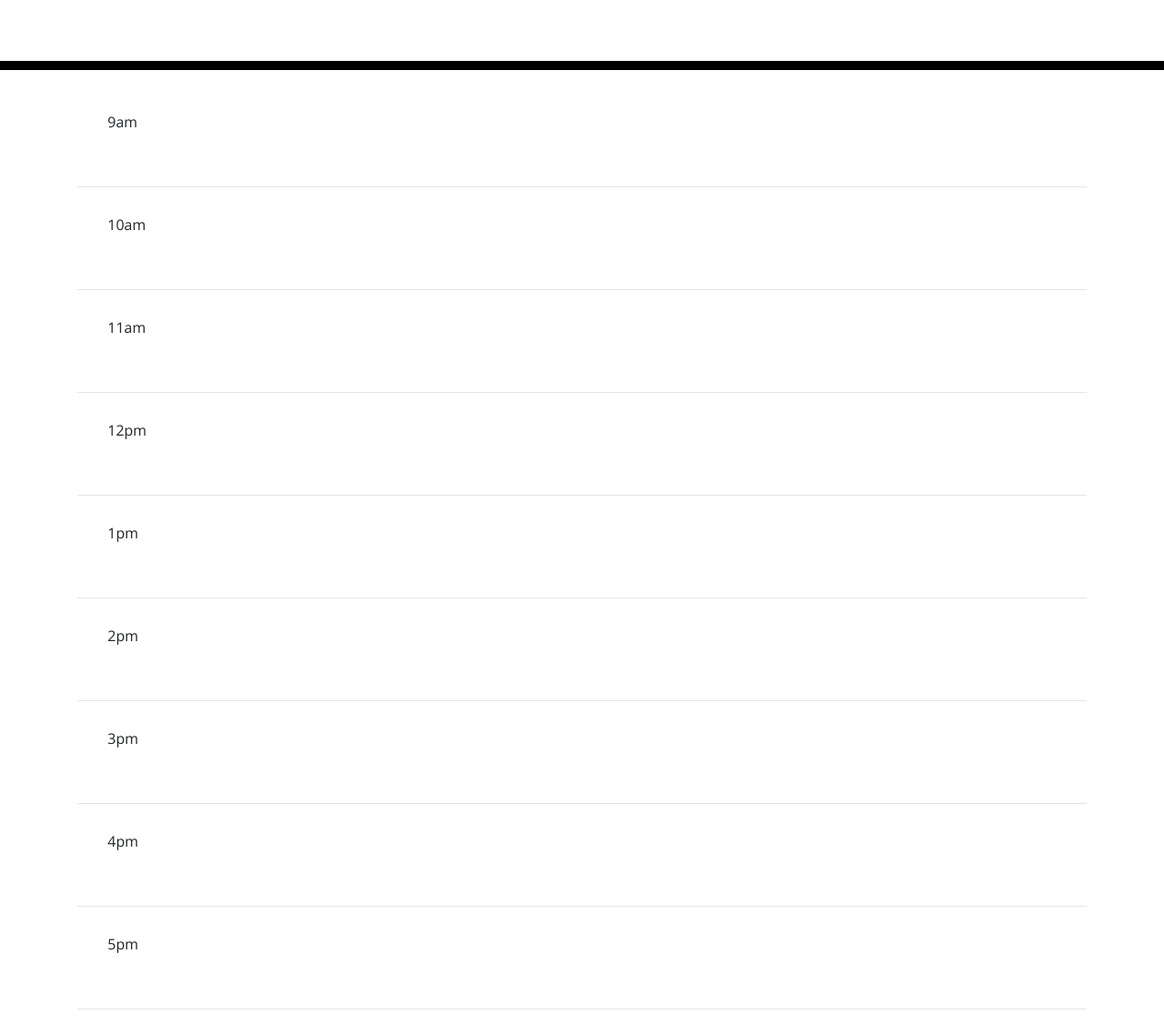
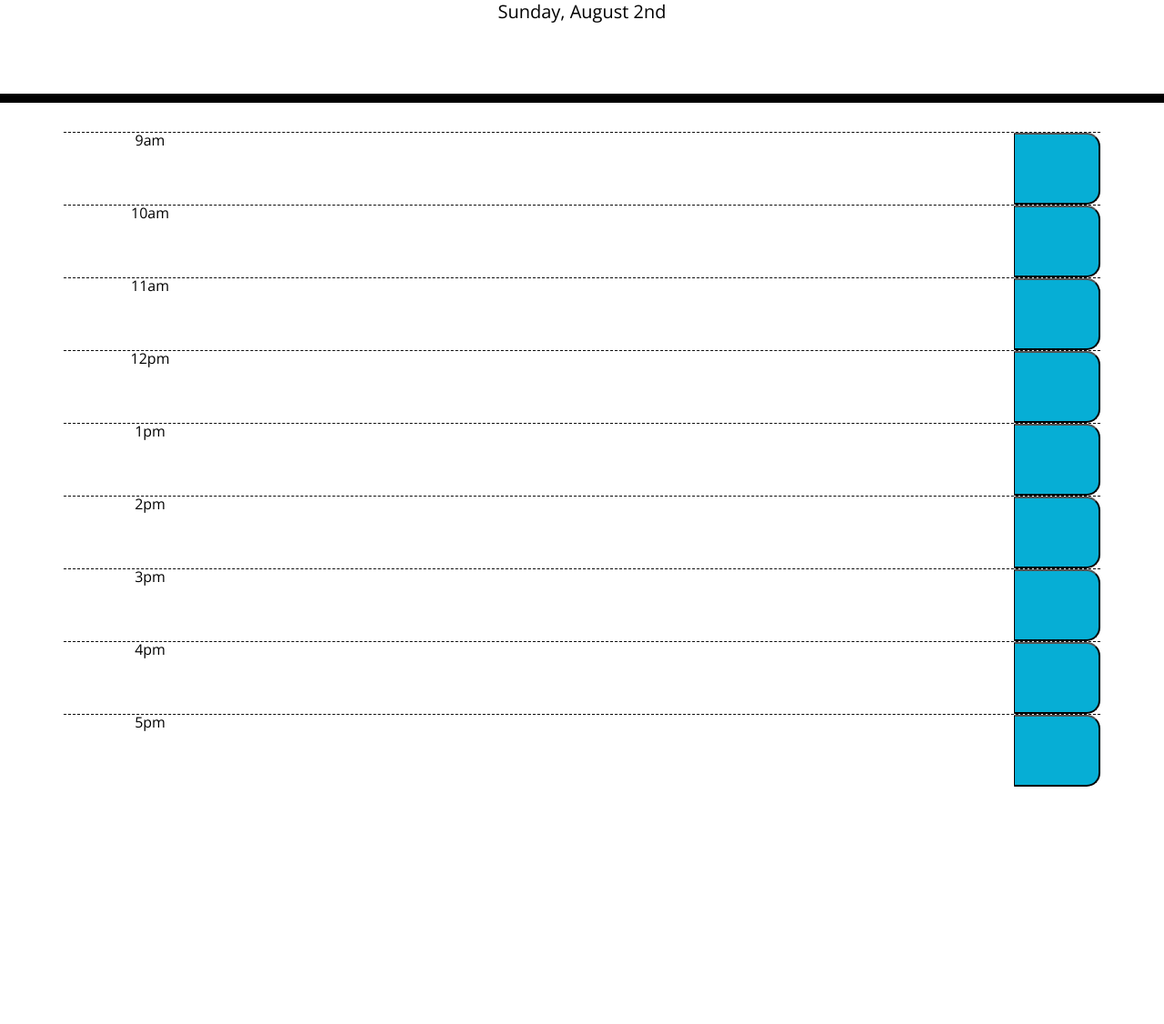
Before and after one commit to swong1200/workDayScheduler, a plain HTML site: page index.html in a window 1280 px wide. Shown: the part 191-1317 px from the top of the page at 91% size. After the commit the page ends 1056 px from the top, so only its background shows below. Drawn offline with nearby package versions, Linux system fonts and the light colour scheme.

Commit message:
Changed main.js plus added current day using Moment JS

```diff
--- a/index.html
+++ b/index.html
@@ -28,55 +28,12 @@
       <p class="lead">A simple calendar app for scheduling your work day</p>
       <p id="currentDay" class="lead"></p>
     </header>
-    <div class="container">
+    <form class="container">
       <!-- Timeblocks go here -->
-      <div class="row col-md-6" id="nine">
-        9am
-      </div>
-      <hr>
-      <div
-      class="row col-md-6" id="">
-        10am
-      </div>
-      <hr>
-      <div
-      class="row col-md-6" id="">
-        11am
-      </div>
-      <hr>
-      <div
-      class="row col-md-6" id="">
-        12pm
-      </div>
-      <hr>
-      <div
-      class="row col-md-6" id="">
-        1pm
-      </div>
-      <hr>
-      <div
-      class="row col-md-6" id="">
-        2pm
-      </div>
-      <hr>
-      <div
-      class="row col-md-6" id="">
-        3pm
-      </div>
-      <hr>
-      <div
-      class="row col-md-6" id="">
-        4pm
-      </div>
-      <hr>
-      <div
-      class="row col-md-6" id="">
-        5pm
-      </div>
-      <hr>
-    </div>
-
+      <div id="schedule"></div>
+    </form>
     <script src="https://code.jquery.com/jquery-3.4.1.min.js"></script>
     <script src="https://cdnjs.cloudflare.com/ajax/libs/moment.js/2.24.0/moment.min.js"></script>
+    <script src="./main.js"></script>
   </body>
 </html>
--- a/main.js
+++ b/main.js
@@ -1,8 +1,45 @@
-var nine = $("#nine")
+// Moment JS to show day
+var now = moment().format("dddd, MMMM Do")
+var currentDay = $("#currentDay")
+currentDay.append(now)
 
-function appointment () {
-    var p = $("<p>")
-    p.text("hello world")
-    nine.append(p)
+// Div to append to
+var schedule = $("#schedule");
+// Array for hours of the day
+var timeSlot = [
+  "9am",
+  "10am",
+  "11am",
+  "12pm",
+  "1pm",
+  "2pm",
+  "3pm",
+  "4pm",
+  "5pm",
+];
+
+function rowBuilder() {
+  // Build the schedule by row
+  for (var i = 0; i < timeSlot.length; i++) {
+    var newRow = $("<div>");
+    newRow.addClass("row hour");
+    // newRow.data("hour", hour); bug here; need to figure out how to add data value
+    // Time section of row
+    var timeBlock = $("<div>");
+    timeBlock.addClass("col-sm-2 time-block");
+    timeBlock.text(timeSlot[i]);
+    // Input Section of row
+    var input = $("<span>");
+    input.addClass("col-lg-9");
+    // Button section of row
+    var btn = $("<button>");
+    btn.addClass("col-sm-1 saveBtn");
+    // Add sections to row
+    newRow.append(timeBlock);
+    newRow.append(input);
+    newRow.append(btn);
+    // Add row to schedule
+    schedule.append(newRow);
+  }
 }
-appointment()
+rowBuilder();
```
